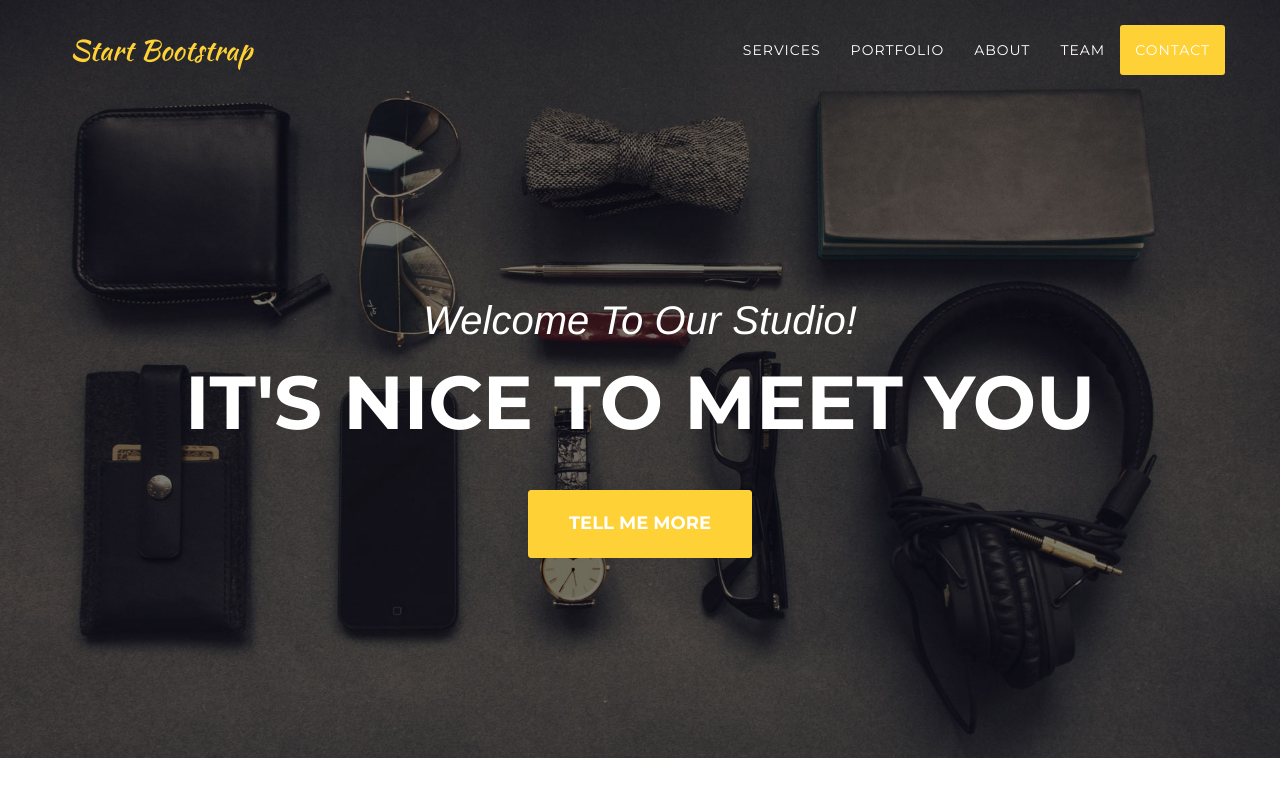
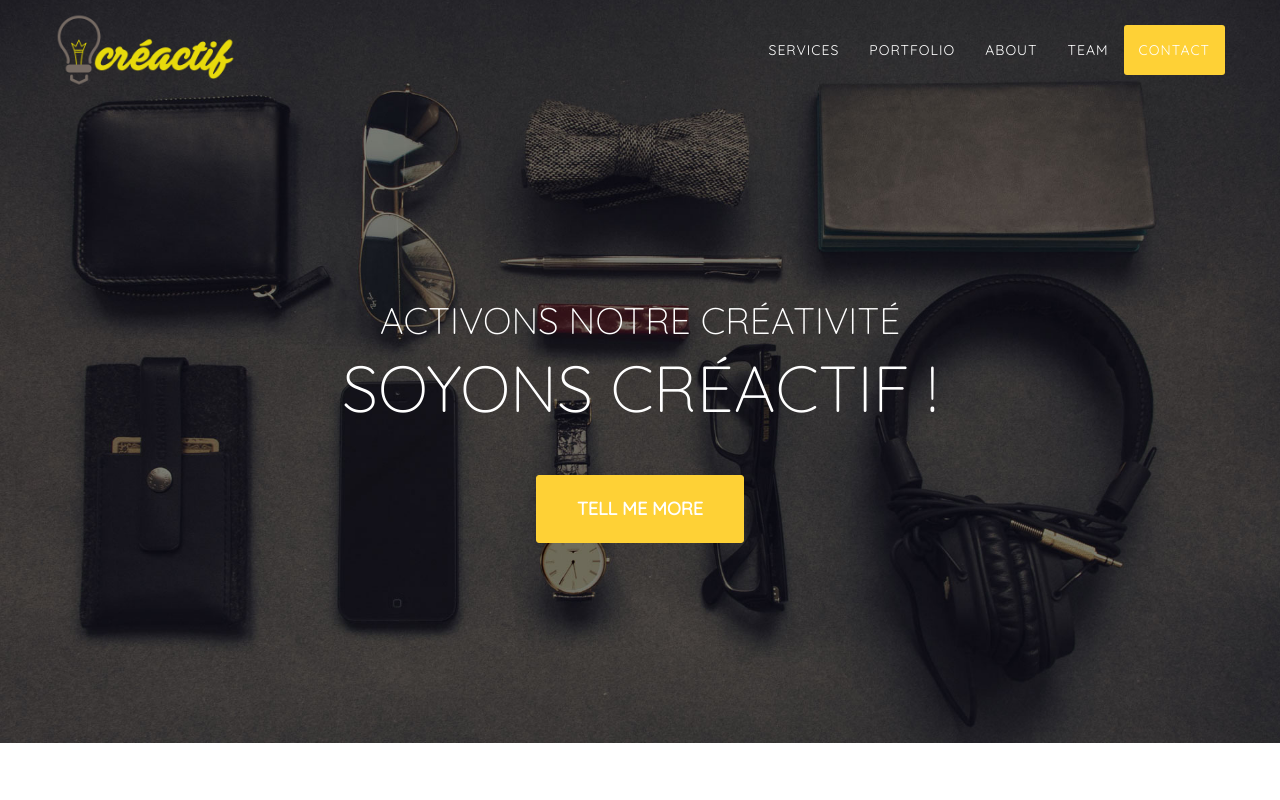
Before and after one commit to soyons-creactif/soyons-creactif.github.io, a website: page index.html in a window 1280 px wide. Shown: the top 800 px of the page. Drawn offline with nearby package versions, Linux system fonts and the light colour scheme; a web font is replaced by a local one.

Commit message:
added : logo

```diff
--- a/index.html
+++ b/index.html
@@ -22,7 +22,7 @@
     <link href='https://fonts.googleapis.com/css?family=Roboto+Slab:400,100,300,700' rel='stylesheet' type='text/css'>
 
     <!-- Theme CSS -->
-    <link href="css/agency.min.css" rel="stylesheet">
+    <link href="css/agency.css" rel="stylesheet">
 
     <!-- HTML5 Shim and Respond.js IE8 support of HTML5 elements and media queries -->
     <!-- WARNING: Respond.js doesn't work if you view the page via file:// -->
@@ -41,9 +41,11 @@
             <!-- Brand and toggle get grouped for better mobile display -->
             <div class="navbar-header page-scroll">
                 <button type="button" class="navbar-toggle" data-toggle="collapse" data-target="#bs-example-navbar-collapse-1">
-                    <span class="sr-only">Toggle navigation</span> Menu <i class="fa fa-bars"></i>
+                    <span class="sr-only">Toggle navigation</span> <i class="fa fa-bars"></i>
                 </button>
-                <a class="navbar-brand page-scroll" href="#page-top">Start Bootstrap</a>
+                <a class="navbar-brand page-scroll" href="#page-top">
+                  <img src="img/logo-@2x.png"/>
+                </a>
             </div>
 
             <!-- Collect the nav links, forms, and other content for toggling -->
@@ -78,8 +80,8 @@
     <header>
         <div class="container">
             <div class="intro-text">
-                <div class="intro-lead-in">Welcome To Our Studio!</div>
-                <div class="intro-heading">It's Nice To Meet You</div>
+                <div class="intro-lead-in">ACTIVONS NOTRE CRÉATIVITÉ</div>
+                <div class="intro-heading">SOYONS CRÉACTIF !</div>
                 <a href="#services" class="page-scroll btn btn-xl">Tell Me More</a>
             </div>
         </div>
--- a/scss/_mixins.scss
+++ b/scss/_mixins.scss
@@ -65,6 +65,7 @@
 }
 
 @mixin heading-font {
-  font-family: "Montserrat", "Helvetica Neue", Helvetica, Arial, sans-serif;
+  font-family: "Quicksand", "Helvetica Neue", Helvetica, Arial, sans-serif;
+  font-weight: 300;
   text-transform: uppercase;
 }
--- a/scss/agency.scss
+++ b/scss/agency.scss
@@ -1,3 +1,4 @@
+@import url(https://fonts.googleapis.com/css?family=Quicksand:400,300);
 @import 'variables';
 @import 'mixins';
 
@@ -92,7 +93,11 @@ h6 {
   .navbar-brand {
     color: $brand-primary;
     @include script-font;
-
+    padding: 0;
+    > img {
+      height: 75px;
+      margin-top: -13px;
+    }
     &.active,
     &:active,
     &:focus,
@@ -179,7 +184,23 @@ h6 {
     }
   }
 }
+.navbar-custom .navbar-nav>.active>a{
+  border-radius:3px
+}
+.navbar-custom.affix{
+  background-color:#222;
+  padding:10px 0;
 
+  .navbar-brand {
+    > img {
+      height: 65px;
+      margin-top: -8px;
+    }
+  }
+}
+.navbar-custom.affix .navbar-brand{
+  font-size:1.5em;
+}
 header {
   background-image: url('../img/header-bg.jpg');
   background-repeat: none;
@@ -194,8 +215,7 @@ header {
     padding-bottom: 50px;
 
     .intro-lead-in {
-      @include serif-font;
-      font-style: italic;
+      @include heading-font;
       font-size: 22px;
       line-height: 22px;
       margin-bottom: 25px;
@@ -203,7 +223,6 @@ header {
 
     .intro-heading {
       @include heading-font;
-      font-weight: 700;
       font-size: 50px;
       line-height: 50px;
       margin-bottom: 25px;
@@ -218,17 +237,15 @@ header {
       padding-bottom: 200px;
 
       .intro-lead-in {
-        @include serif-font;
-        font-style: italic;
-        font-size: 40px;
+        @include heading-font;
+        font-size: 37px;
         line-height: 40px;
-        margin-bottom: 25px;
+        margin-bottom: 10px;
       }
 
       .intro-heading {
         @include heading-font;
-        font-weight: 700;
-        font-size: 75px;
+        font-size: 65px;
         line-height: 75px;
         margin-bottom: 50px;
       }
```
Also changed, not shown: css/agency.css, img/logo-@2x.png (added), 3 other files.
